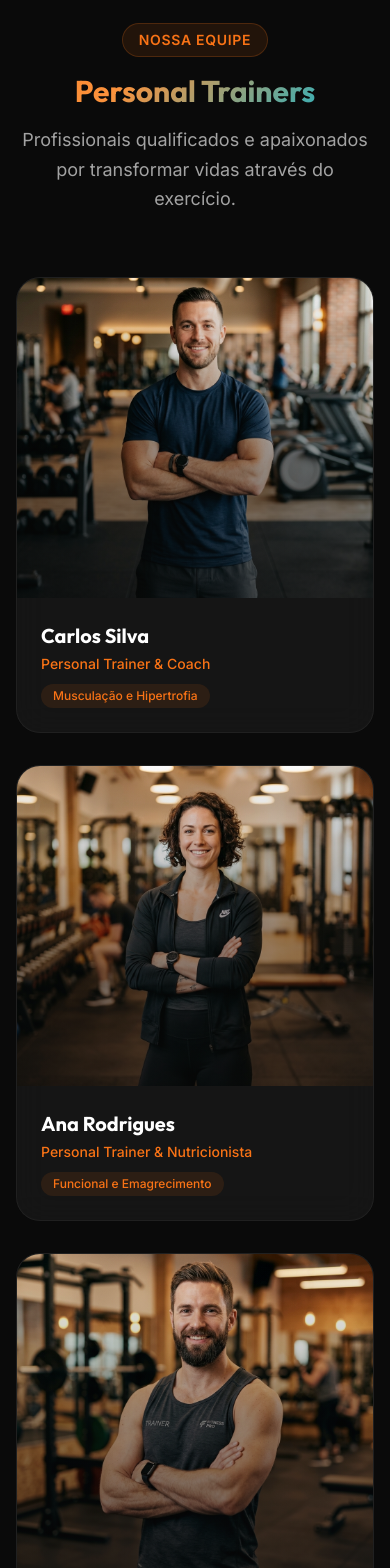
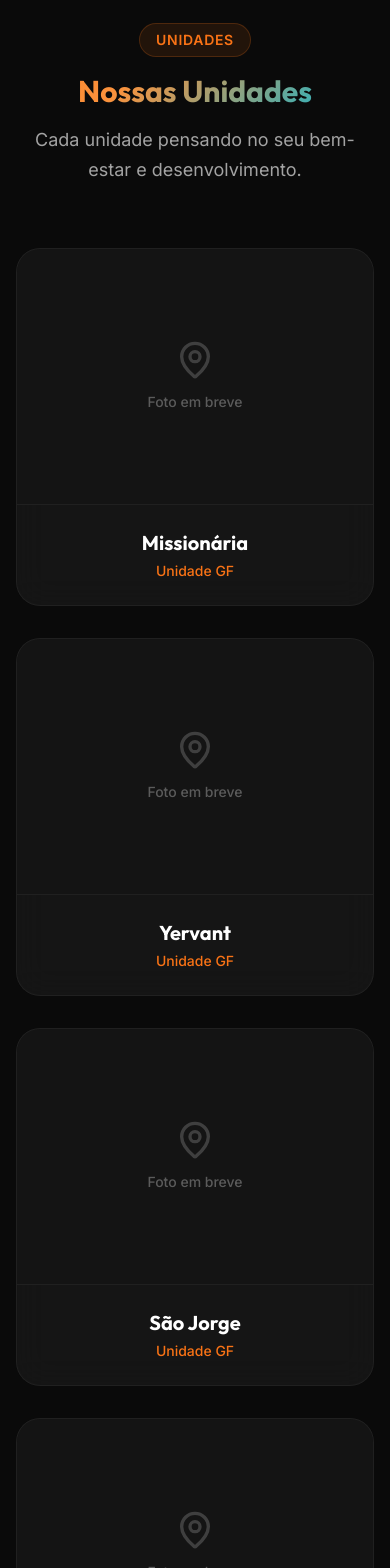
Before and after one commit to mktdigitalandersonmoraes/gf-academia, a React (Vite) app: page / in a window 390 px wide. Shown: the part 5600-7168 px from the top of the page. Built offline with nearby package versions, Linux system fonts and the light colour scheme.

Commit message:
feat: substituir secao de equipe por unidades
- cria novo componente Locations
- adiciona 5 unidades (Missionaria, Yervant, Sao Jorge, Apura, Canhema) com placeholders de imagem
- atualiza links de navegacao (Navbar e Footer)
- remove componente antigo Trainers

```diff
--- a/src/App.tsx
+++ b/src/App.tsx
@@ -2,7 +2,7 @@ import Navbar from './components/Navbar'
 import Hero from './components/Hero'
 import About from './components/About'
 import Services from './components/Services'
-import Trainers from './components/Trainers'
+import Locations from './components/Locations'
 import Testimonials from './components/Testimonials'
 import CallToAction from './components/CallToAction'
 import Contact from './components/Contact'
@@ -19,7 +19,7 @@ function App() {
         <Hero />
         <About />
         <Services />
-        <Trainers />
+        <Locations />
         <Testimonials />
         <CallToAction />
         <Contact />
--- a/src/components/Footer.tsx
+++ b/src/components/Footer.tsx
@@ -8,14 +8,14 @@ const footerLinks = {
   academia: [
     { label: 'Sobre Nós', href: '#sobre' },
     { label: 'Nossos Planos', href: '#planos' },
-    { label: 'Equipe', href: '#equipe' },
+    { label: 'Unidades', href: '#unidades' },
     { label: 'Depoimentos', href: '#depoimentos' },
     { label: 'Contato', href: '#contato' },
   ],
   servicos: [
     { label: 'Musculação', href: '#planos' },
     { label: 'Funcional', href: '#planos' },
-    { label: 'Personal Trainer', href: '#equipe' },
+    { label: 'Unidades', href: '#unidades' },
     { label: 'Aulas em Grupo', href: '#planos' },
     { label: 'Nutrição', href: '#planos' },
   ],
--- /dev/null
+++ b/src/components/Locations.tsx
@@ -0,0 +1,67 @@
+import { motion } from 'framer-motion'
+import { MapPin } from 'lucide-react'
+import SectionHeading from './SectionHeading'
+import { useSectionInView } from '../hooks/useSectionInView'
+import { staggerContainer, staggerItem } from '../lib/animations'
+
+/** Lista de unidades */
+const locations = [
+  { name: 'Missionária' },
+  { name: 'Yervant' },
+  { name: 'São Jorge' },
+  { name: 'Apurá' },
+  { name: 'Canhema' },
+]
+
+/**
+ * Locations — Seção das unidades da academia.
+ */
+export default function Locations() {
+  const { ref, isInView } = useSectionInView(0.1)
+
+  return (
+    <section id="unidades" className="py-24 lg:py-32 relative">
+      <div className="section-divider mb-24" />
+
+      <div className="max-w-7xl mx-auto px-4 sm:px-6 lg:px-8">
+        <SectionHeading
+          label="Unidades"
+          title="Nossas Unidades"
+          description="Cada unidade pensando no seu bem-estar e desenvolvimento."
+        />
+
+        <motion.div
+          ref={ref}
+          variants={staggerContainer}
+          initial="hidden"
+          animate={isInView ? 'visible' : 'hidden'}
+          className="grid sm:grid-cols-2 lg:grid-cols-3 gap-8 mt-12 max-w-5xl mx-auto"
+        >
+          {locations.map((location) => (
+            <motion.div
+              key={location.name}
+              variants={staggerItem}
+              className="group relative rounded-3xl overflow-hidden glass-card hover:border-primary/20 transition-all duration-500"
+            >
+              {/* Placeholder para foto futura */}
+              <div className="relative h-64 bg-dark-lighter/50 flex flex-col items-center justify-center border-b border-white/5">
+                <MapPin size={40} className="text-muted-text/30 mb-3" />
+                <span className="text-sm font-medium text-muted-text/50">Foto em breve</span>
+              </div>
+
+              {/* Info da Unidade */}
+              <div className="p-6 text-center">
+                <h3 className="font-heading font-bold text-xl text-white">
+                  {location.name}
+                </h3>
+                <p className="text-primary text-sm font-medium mt-1">
+                  Unidade GF
+                </p>
+              </div>
+            </motion.div>
+          ))}
+        </motion.div>
+      </div>
+    </section>
+  )
+}
--- a/src/components/Navbar.tsx
+++ b/src/components/Navbar.tsx
@@ -7,7 +7,7 @@ const navLinks = [
   { label: 'Início', href: '#inicio' },
   { label: 'Sobre', href: '#sobre' },
   { label: 'Planos', href: '#planos' },
-  { label: 'Equipe', href: '#equipe' },
+  { label: 'Unidades', href: '#unidades' },
   { label: 'Depoimentos', href: '#depoimentos' },
   { label: 'Contato', href: '#contato' },
 ]
--- a/src/components/Trainers.tsx
+++ /dev/null
@@ -1,110 +0,0 @@
-import { motion } from 'framer-motion'
-import { Instagram } from 'lucide-react'
-import SectionHeading from './SectionHeading'
-import { useSectionInView } from '../hooks/useSectionInView'
-import { staggerContainer, staggerItem } from '../lib/animations'
-
-/** Dados dos personal trainers */
-const trainers = [
-  {
-    name: 'Carlos Silva',
-    role: 'Personal Trainer & Coach',
-    specialty: 'Musculação e Hipertrofia',
-    image: '/images/trainer-1.png',
-    instagram: '#',
-    bio: 'Especialista em treinos de força com 10+ anos de experiência. Certificado CREF e pós-graduado em fisiologia do exercício.',
-  },
-  {
-    name: 'Ana Rodrigues',
-    role: 'Personal Trainer & Nutricionista',
-    specialty: 'Funcional e Emagrecimento',
-    image: '/images/trainer-2.png',
-    instagram: '#',
-    bio: 'Formada em Educação Física e Nutrição. Especialista em transformação corporal com abordagem integrada.',
-  },
-  {
-    name: 'Rafael Costa',
-    role: 'Personal Trainer',
-    specialty: 'CrossFit e Condicionamento',
-    image: '/images/trainer-3.png',
-    instagram: '#',
-    bio: 'Ex-atleta de alto rendimento. Certificado CrossFit Level 3 e especialista em performance esportiva.',
-  },
-]
-
-/**
- * Trainers — Seção da equipe de personal trainers com cards interativos.
- */
-export default function Trainers() {
-  const { ref, isInView } = useSectionInView(0.1)
-
-  return (
-    <section id="equipe" className="py-24 lg:py-32 relative">
-      <div className="section-divider mb-24" />
-
-      <div className="max-w-7xl mx-auto px-4 sm:px-6 lg:px-8">
-        <SectionHeading
-          label="Nossa Equipe"
-          title="Personal Trainers"
-          description="Profissionais qualificados e apaixonados por transformar vidas através do exercício."
-        />
-
-        <motion.div
-          ref={ref}
-          variants={staggerContainer}
-          initial="hidden"
-          animate={isInView ? 'visible' : 'hidden'}
-          className="grid md:grid-cols-3 gap-8 mt-12"
-        >
-          {trainers.map((trainer) => (
-            <motion.div
-              key={trainer.name}
-              variants={staggerItem}
-              className="group relative rounded-3xl overflow-hidden glass-card hover:border-primary/20 transition-all duration-500"
-            >
-              {/* Foto do trainer */}
-              <div className="relative h-80 overflow-hidden">
-                <img
-                  src={trainer.image}
-                  alt={`Personal Trainer ${trainer.name}`}
-                  className="w-full h-full object-cover group-hover:scale-110 transition-transform duration-700"
-                />
-                {/* Overlay que aparece no hover */}
-                <div className="absolute inset-0 bg-gradient-to-t from-dark via-dark/60 to-transparent opacity-60 group-hover:opacity-90 transition-opacity duration-500" />
-
-                {/* Info no hover */}
-                <div className="absolute bottom-0 left-0 right-0 p-6 translate-y-4 opacity-0 group-hover:translate-y-0 group-hover:opacity-100 transition-all duration-500">
-                  <p className="text-sm text-light-text/80 leading-relaxed">
-                    {trainer.bio}
-                  </p>
-                </div>
-
-                {/* Instagram link */}
-                <a
-                  href={trainer.instagram}
-                  className="absolute top-4 right-4 w-10 h-10 rounded-full bg-white/10 backdrop-blur-sm border border-white/10 flex items-center justify-center text-white opacity-0 group-hover:opacity-100 hover:bg-primary hover:border-primary transition-all duration-300 -translate-y-2 group-hover:translate-y-0"
-                  aria-label={`Instagram de ${trainer.name}`}
-                >
-                  <Instagram size={18} />
-                </a>
-              </div>
-
-              {/* Info */}
-              <div className="p-6">
-                <h3 className="font-heading font-bold text-xl text-white mb-1">
-                  {trainer.name}
-                </h3>
-                <p className="text-primary text-sm font-medium mb-2">
-                  {trainer.role}
-                </p>
-                <div className="inline-block px-3 py-1 rounded-full bg-primary/10 text-primary text-xs font-medium">
-                  {trainer.specialty}
-                </div>
-              </div>
-            </motion.div>
-          ))}
-        </motion.div>
-      </div>
-    </section>
-  )
-}
```
